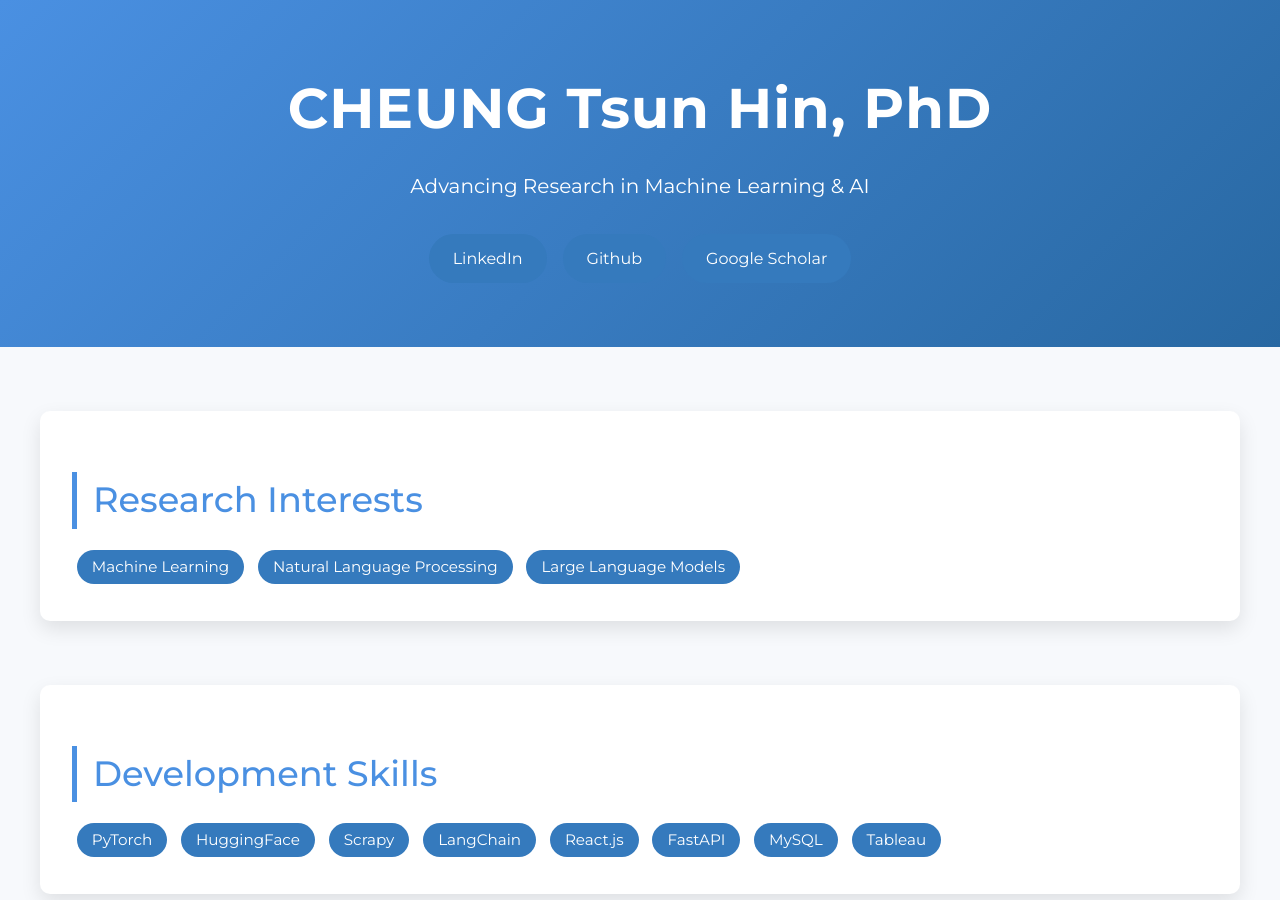
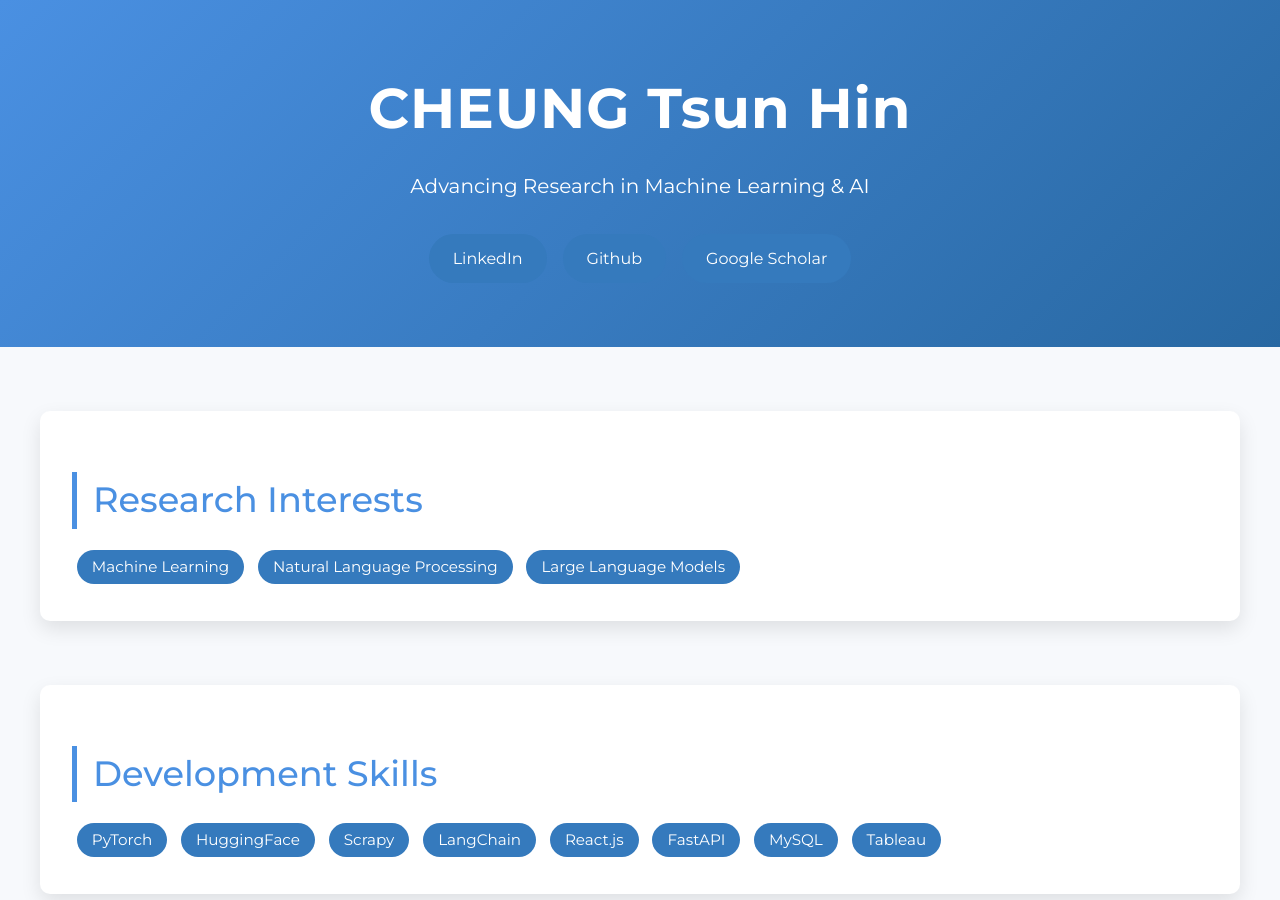
Before and after one commit to thcheung/thcheung.github.io, a Jekyll site: the page built from index.markdown, in a window 1280 px wide and 900 px high. Built offline with Jekyll 4.4.1, drawn with Linux system fonts in a browser that asks for light colours.

Commit message:
update pages

```diff
--- a/_layouts/home.html
+++ b/_layouts/home.html
@@ -3,7 +3,7 @@
 <head>
   <meta charset="UTF-8" />
   <meta name="viewport" content="width=device-width, initial-scale=1.0" />
-  <title>CHEUNG Tsun Hin, PhD</title>
+  <title>CHEUNG Tsun Hin - </title>
   <link href="https://fonts.googleapis.com/css2?family=Montserrat:wght@400;500;700&display=swap" rel="stylesheet" />
   <style>
     /* Global Variables */
@@ -195,7 +195,7 @@
 </head>
 <body>
   <header>
-    <h1>CHEUNG Tsun Hin, PhD</h1>
+    <h1>CHEUNG Tsun Hin</h1>
     <p>Advancing Research in Machine Learning &amp; AI</p>
     <div class="contact-info">
       <a href="https://www.linkedin.com/in/tsunhincheung" target="_blank">LinkedIn</a>
```
